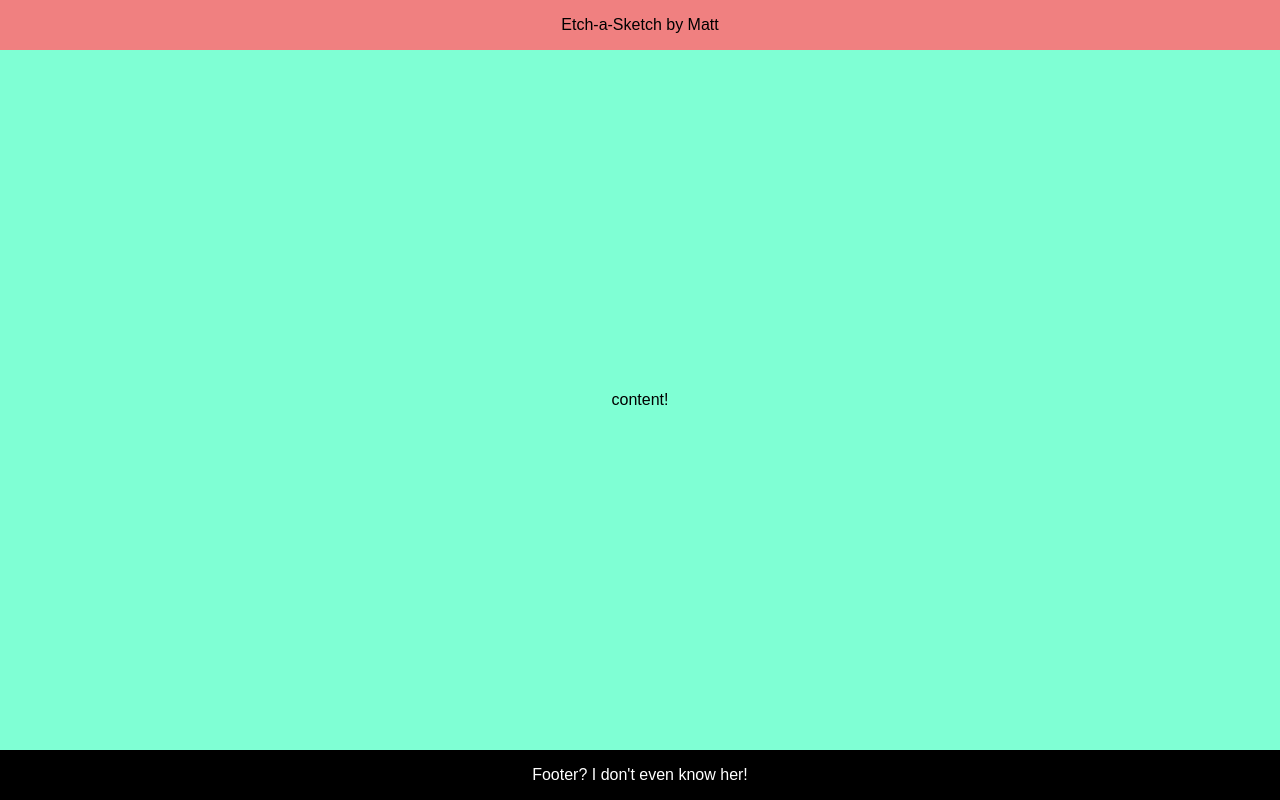
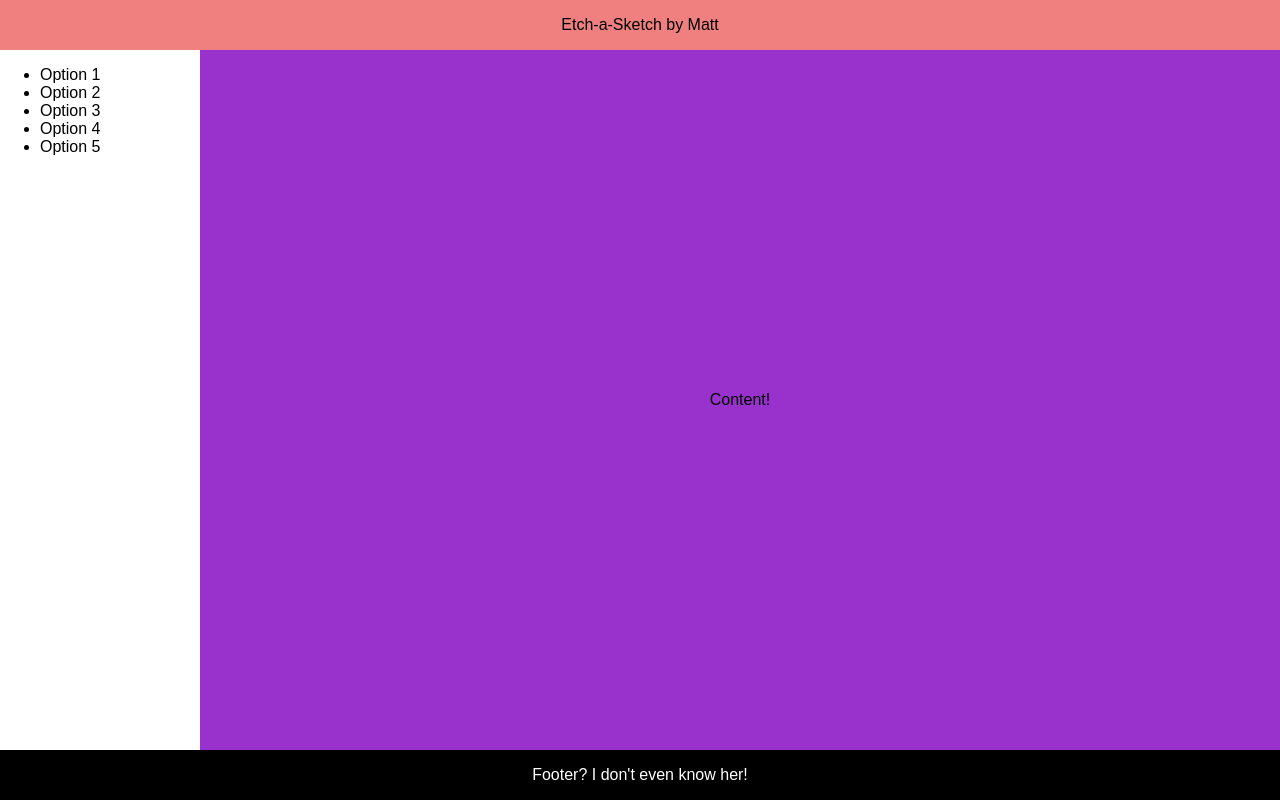
Before and after one commit to mjzachman/etch-a-sketch, a plain HTML site: page index.html in a window 1280 px wide. Drawn offline with Linux system fonts and the light colour scheme.

Commit message:
update page layout

```diff
--- a/index.html
+++ b/index.html
@@ -10,9 +10,26 @@
 </head>
 <body>
     <header>Etch-a-Sketch by Matt</header>
-    <div class="content">
-    <p>content!</p>
+
+    <div class="page">
+        <div class="sidebar">
+            <ul >
+                <li>Option 1</li>
+                <li>Option 2</li>
+                <li>Option 3</li>
+                <li>Option 4</li>
+                <li>Option 5</li>
+            </ul>
+        </div>
+
+
+
+        <div class="content">
+            <p>Content!</p>
+        </div>
+
     </div>
+
     <footer>Footer? I don't even know her!</footer>
 </body>
 </html>
--- a/styles.css
+++ b/styles.css
@@ -15,11 +15,27 @@ header{
     height: 50px;
 }
 
+.page{
+    display: flex;
+    justify-content: flex-start;
+    align-items: stretch;
+    background-color: aquamarine;
+    flex-grow: 1;
+}
+
+.sidebar{
+    display:flex;
+    flex-direction: column;
+    width: 200px;
+    background-color: white;
+
+}
+
 .content{
     display: flex;
     justify-content: center;
     align-items: center;
-    background-color: aquamarine;
+    background-color: darkorchid;
     flex-grow: 1;
 }
 
```
